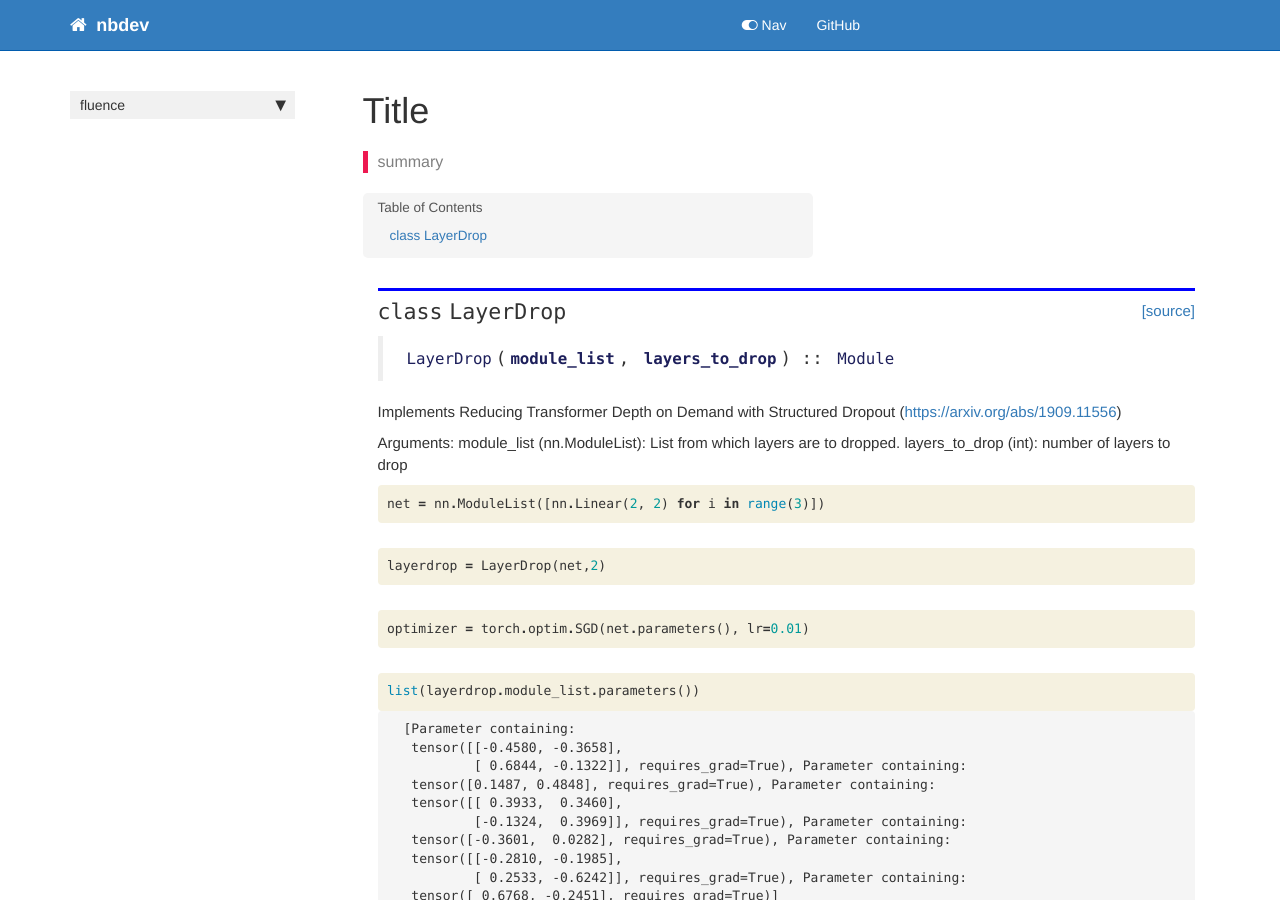
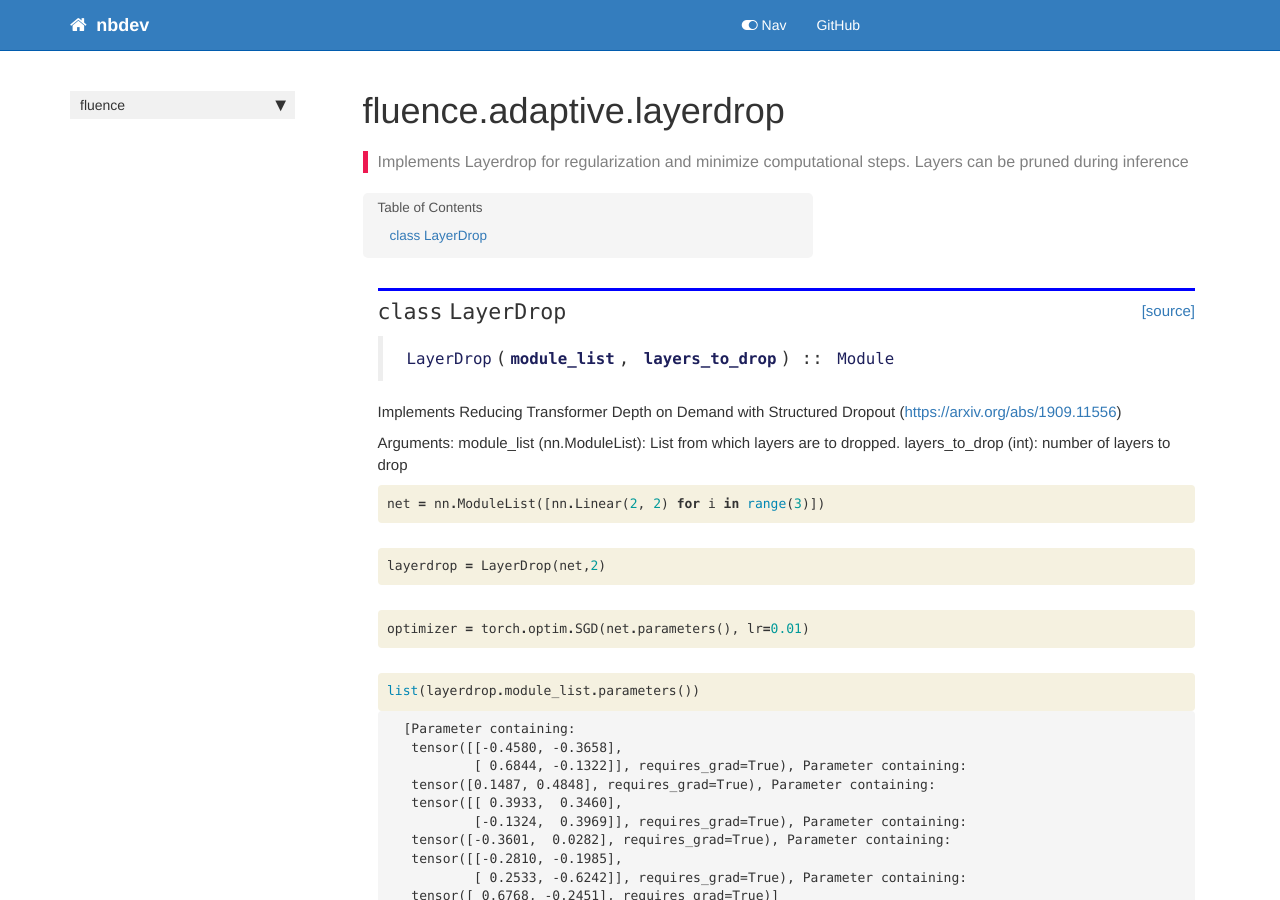
Before and after one commit to prajjwal1/fluence, a Jekyll site: the page built from docs/layerdrop.html, in a window 1280 px wide and 900 px high. Built offline with Jekyll 4.4.1, drawn with Linux system fonts in a browser that asks for light colours; nearby versions of some CDN libraries; comment, search, counter and statistics services are not loaded.

Commit message:
fixed title

```diff
--- a/docs/adaptive_span.html
+++ b/docs/adaptive_span.html
@@ -1,11 +1,11 @@
 ---
 
-title: Title
+title: fluence.adaptive.adaptive_span
 
 keywords: fastai
 sidebar: home_sidebar
 
-summary: "summary"
+summary: "Implements Adaptive Attention Span"
 ---
 <!--
 
@@ -40,7 +40,7 @@ summary: "summary"
 <div class="output_markdown rendered_html output_subarea ">
 <h2 id="AdaptiveSpan" class="doc_header"><code>class</code> <code>AdaptiveSpan</code><a href="https://github.com/prajjwal1/fluence/tree/master/fluence/adaptive/adaptive_span.py#L12" class="source_link" style="float:right">[source]</a></h2><blockquote><p><code>AdaptiveSpan</code>(<strong><code>attn_span</code></strong>, <strong><code>adapt_span_loss_coeff</code></strong>, <strong><code>adapt_span_ramp</code></strong>, <strong><code>adapt_span_init</code></strong>, <strong><code>adapt_span_cache</code></strong>, <strong><code>nb_heads</code></strong>, <strong><code>bs</code></strong>, <strong><code>mask_size</code></strong>) :: <code>Module</code></p>
 </blockquote>
-<p>Implements Adaptive Attention Span in Transformers (<a href="https://arxiv.org/abs/1905.07799">https://arxiv.org/abs/1905.07799</a>)</p>
+<p>Implements <code>Adaptive Attention Span in Transformers</code> (<a href="https://arxiv.org/abs/1905.07799">https://arxiv.org/abs/1905.07799</a>)</p>
 <p>Arguments:
     attn_span (int): specifies the maximum attention span
     adapt_span_loss_coeff (float): regulates the initial value of adapt_span_loss
--- a/docs/entmax.html
+++ b/docs/entmax.html
@@ -1,11 +1,11 @@
 ---
 
-title: Title
+title: fluence.adaptive.entmax
 
 keywords: fastai
 sidebar: home_sidebar
 
-summary: "summary"
+summary: "Entmax as a replacement for softmax to get sparse attention weights"
 ---
 <!--
 
--- a/docs/layerdrop.html
+++ b/docs/layerdrop.html
@@ -1,11 +1,11 @@
 ---
 
-title: Title
+title: fluence.adaptive.layerdrop
 
 keywords: fastai
 sidebar: home_sidebar
 
-summary: "summary"
+summary: "Implements Layerdrop for regularization and minimize computational steps. Layers can be pruned during inference"
 ---
 <!--
 
--- a/docs/sidebar.json
+++ b/docs/sidebar.json
@@ -1,6 +1,8 @@
 {
   "fluence": {
     "Overview": "/",
-    "Title": "/layerdrop"
+    "fluence.adaptive.adaptive_span": "/adaptive_span",
+    "fluence.adaptive.entmax": "/entmax",
+    "fluence.adaptive.layerdrop": "/layerdrop"
   }
 }
```
Also changed, not shown: docs/_data/sidebars/home_sidebar.yml (+7 -1 lines), 4 other files.
